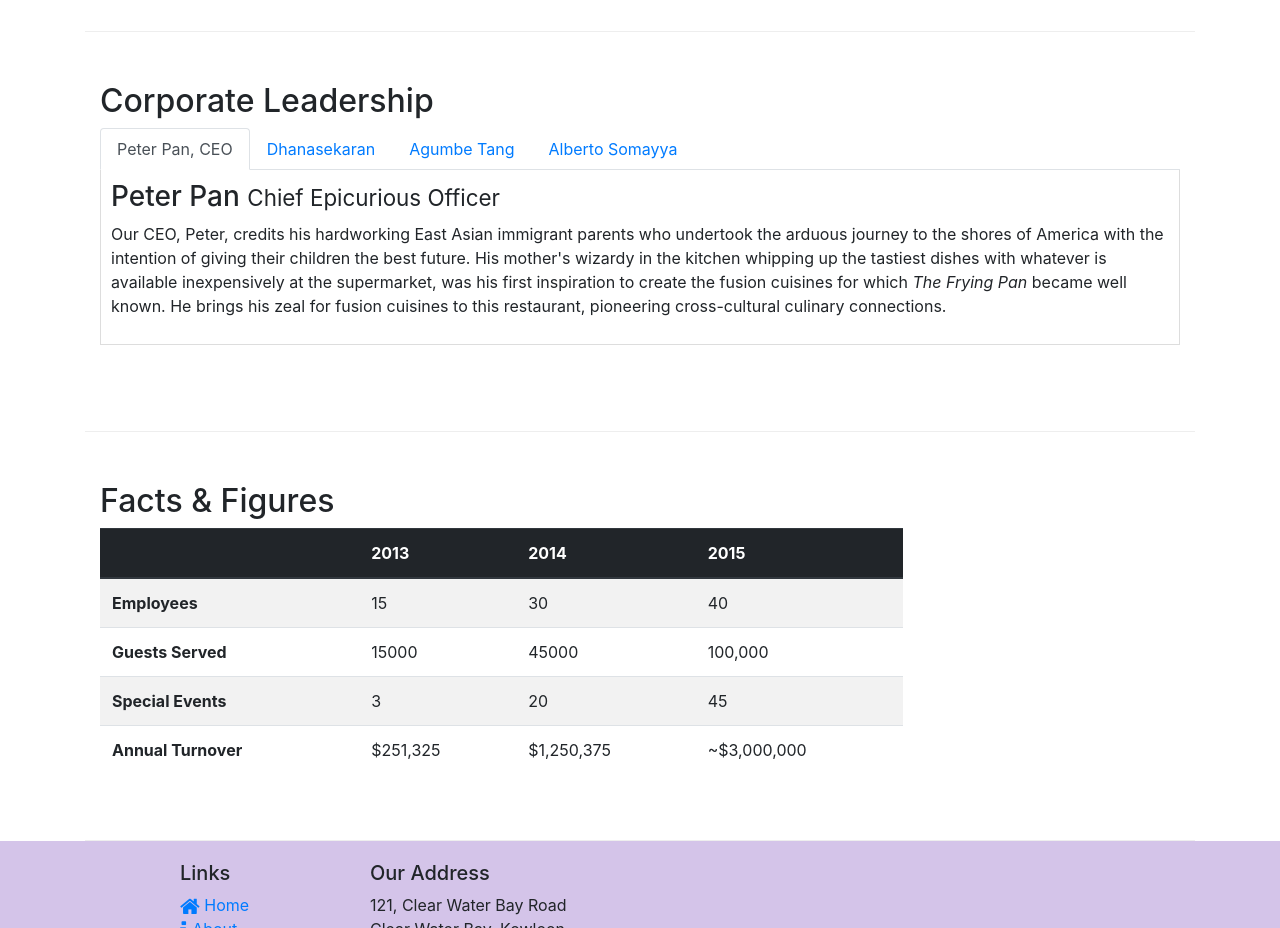
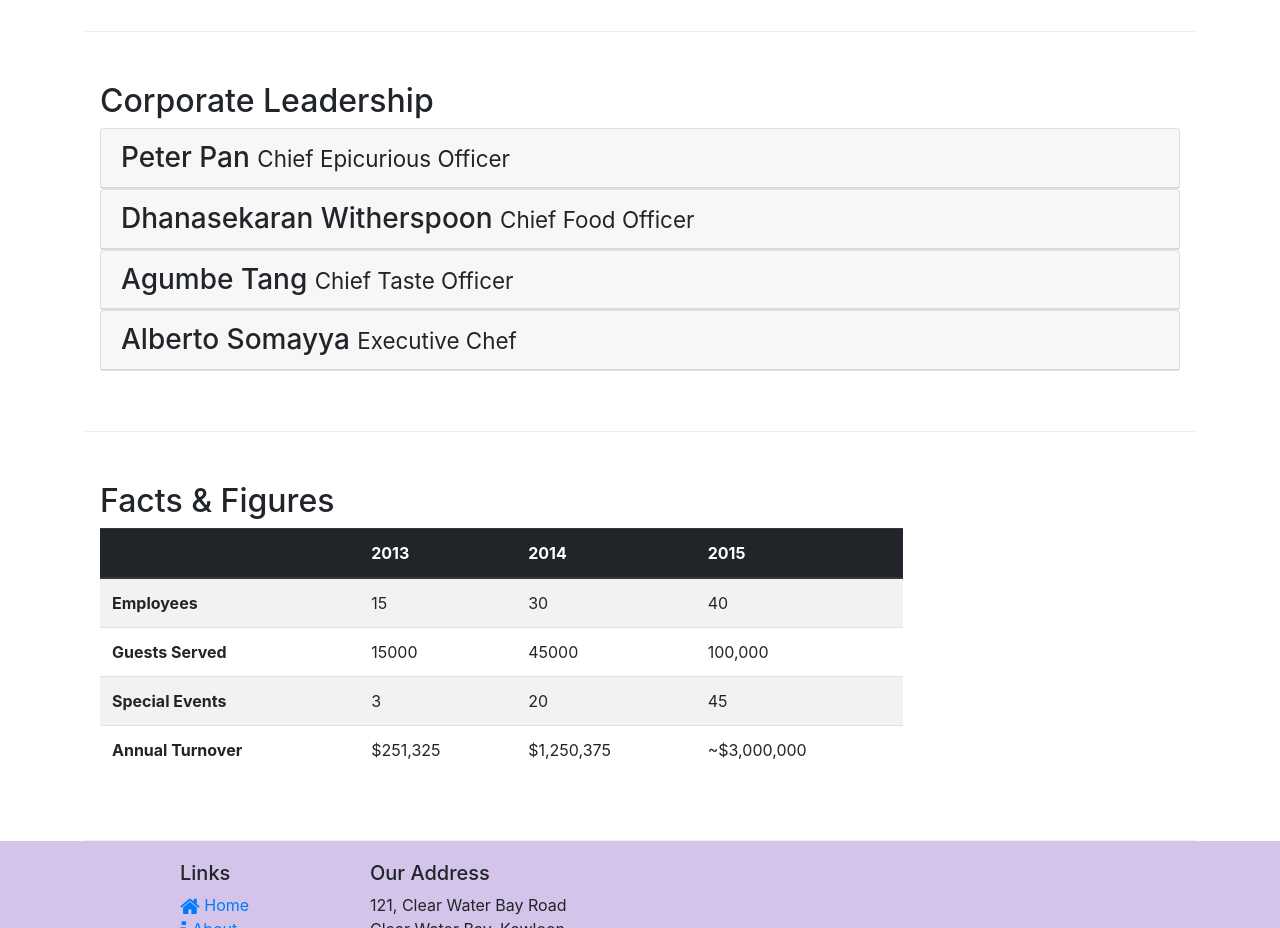
Before and after one commit to ThanoshanMV/bootstrap-101, a website: page aboutus.html in a window 1280 px wide. Shown: the part 940-1868 px from the top of the page. Drawn offline with nearby package versions, Linux system fonts and the light colour scheme.

Commit message:
Accordian

```diff
--- a/aboutus.html
+++ b/aboutus.html
@@ -154,89 +154,79 @@
       <div class="row row-content">
         <div class="col-12">
           <h2>Corporate Leadership</h2>
-          <ul class="nav nav-tabs">
-            <li class="nav-item">
-              <a
-                class="nav-link active"
-                data-toggle="tab"
-                role="tab"
-                href="#peter"
-                >Peter Pan, CEO</a
+
+          <div id="accordion">
+            <div class="card">
+              <div class="card-header" role="tab" id="peterhead">
+                <h3 class="mb-0">
+                  <a data-toggle="collapse" data-target="#peter"
+                    >Peter Pan <small>Chief Epicurious Officer</small></a
                   >
-            </li>
-            <li class="nav-item">
-              <a class="nav-link" data-toggle="tab" role="tab" href="#danny"
-                >Dhanasekaran</a
+                </h3>
+              </div>
+              <div
+                class="collapse fade"
+                role="tabpanel"
+                id="peter"
+                data-parent="#accordion"
               >
-            </li>
-            <li class="nav-item">
-              <a class="nav-link" data-toggle="tab" role="tab" href="#agumbe"
-                >Agumbe Tang</a
-              >
-            </li>
-            <li class="nav-item">
-              <a class="nav-link" data-toggle="tab" role="tab" href="#alberto"
-                >Alberto Somayya</a
-              >
-            </li>
-          </ul>
-          <div class="tab-content">
-            <div class="tab-pane fade show active" role="tabpanel" id="peter">
-              <h3>Peter Pan <small>Chief Epicurious Officer</small></h3>
+                <div class="card-body">
                   <p class="d-none d-sm-block">
                     Our CEO, Peter, credits his hardworking East Asian immigrant
                     parents who undertook the arduous journey to the shores of
                     America with the intention of giving their children the best
                     future. His mother's wizardy in the kitchen whipping up the
-                tastiest dishes with whatever is available inexpensively at the
-                supermarket, was his first inspiration to create the fusion
-                cuisines for which
-                <em>The Frying Pan</em> became well known. He brings his zeal
-                for fusion cuisines to this restaurant, pioneering
+                    tastiest dishes with whatever is available inexpensively at
+                    the supermarket, was his first inspiration to create the
+                    fusion cuisines for which
+                    <em>The Frying Pan</em> became well known. He brings his
+                    zeal for fusion cuisines to this restaurant, pioneering
                     cross-cultural culinary connections.
                   </p>
                 </div>
-            <div class="tab-pane fade" role="tabpanel" id="danny">
-              <h3>
+              </div>
+            </div>
+            <div class="card">
+              <div class="card-header" role="tab" id="dannyhead">
+              <h3 class="mb-0">
+                  <a class="collapsed" data-toggle="collapse" data-target="#danny">
                   Dhanasekaran Witherspoon <small>Chief Food Officer</small>
+                  </a>
               </h3>
-              <p class="d-none d-sm-block">
-                Our CFO, Danny, as he is affectionately referred to by his
-                colleagues, comes from a long established family tradition in
-                farming and produce. His experiences growing up on a farm in the
-                Australian outback gave him great appreciation for varieties of
-                food sources. As he puts it in his own words,
-                <em
-                  >Everything that runs, wins, and everything that stays,
-                  pays!</em
-                >
-              </p>
           </div>
-
-            <div class="tab-pane fade" role="tabpanel" id="agumbe">
-              <h3>Agumbe Tang <small>Chief Taste Officer</small></h3>
-              <p class="d-none d-sm-block">
-                Blessed with the most discerning gustatory sense, Agumbe, our
-                CTO, personally ensures that every dish that we serve meets his
-                exacting tastes. Our chefs dread the tongue lashing that ensues
-                if their dish does not meet his exacting standards. He lives by
-                his motto,
-                <em>You click only if you survive my lick.</em>
-              </p>
+          <div class="collapse" id="danny" data-parent="#accordion">
+              <div class="card-body">
+                  <p class="d-none d-sm-block">. . .</em></p>
               </div>
-
-            <div class="tab-pane fade" role="tabpanel" id="alberto">
-              <h3>Alberto Somayya <small>Executive Chef</small></h3>
-              <p class="d-none d-sm-block">
-                Award winning three-star Michelin chef with wide International
-                experience having worked closely with whos-who in the culinary
-                world, he specializes in creating mouthwatering Indo-Italian
-                fusion experiences. He says,
-                <em
-                  >Put together the cuisines from the two craziest cultures, and
-                  you get a winning hit! Amma Mia!</em
-                >
-              </p>
+          </div>
+      </div>
+      <div class="card">
+              <div class="card-header" role="tab" id="agumbehead">
+              <h3 class="mb-0">
+                  <a class="collapsed" data-toggle="collapse" data-target="#agumbe">
+                  Agumbe Tang <small>Chief Taste Officer</small>
+                  </a>
+              </h3>
+          </div>
+          <div class="collapse" id="agumbe" data-parent="#accordion">
+              <div class="card-body">
+                  <p class="d-none d-sm-block">. . .</p>
+              </div>
+          </div>
+      </div>
+      <div class="card">
+              <div class="card-header" role="tab" id="albertohead">
+              <h3 class="mb-0">
+                  <a class="collapsed" data-toggle="collapse" data-target="#alberto">
+                  Alberto Somayya <small>Executive Chef</small>
+                  </a>
+              </h3>
+          </div>
+          <div class="collapse" id="alberto" data-parent="#accordion">
+              <div class="card-body">
+                  <p class="d-none d-sm-block">. . .</em></p>
+              </div>
+          </div>
       </div>
           </div>
         </div>
```
Lines whose indentation alone changed are shown as unchanged.
